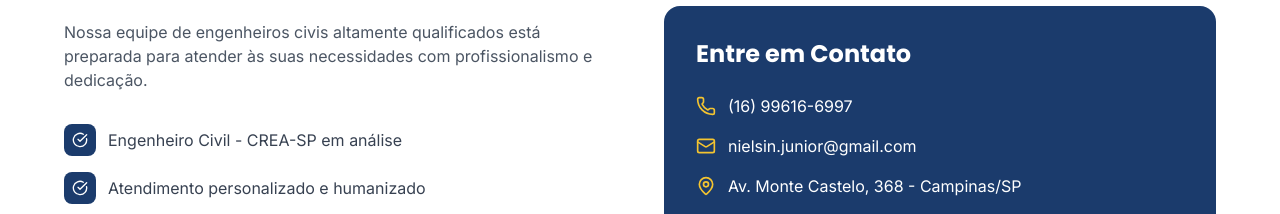
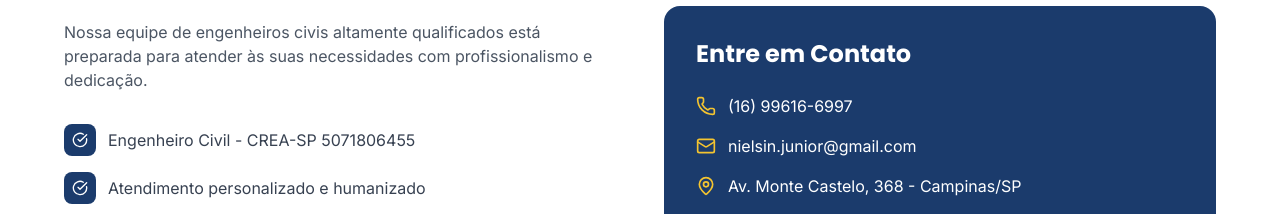
Before and after one commit to nielsonjunior/site-pessoal, a React (Vite) app: page /sobre in a window 1280 px wide. Shown: the part 2200-2414 px from the top of the page. Built offline with nearby package versions, Linux system fonts and the light colour scheme.

Commit message:
Atualizar o About.tsx
Número do CREA

```diff
--- a/src/pages/About.tsx
+++ b/src/pages/About.tsx
@@ -30,7 +30,7 @@ const values = [
 ];
 
 const differentials = [
-  'Engenheiro Civil - CREA-SP em análise',
+  'Engenheiro Civil - CREA-SP 5071806455',
   'Atendimento personalizado e humanizado',
   'Orçamento sem compromisso',
   'Prazos rigorosamente cumpridos',
```
